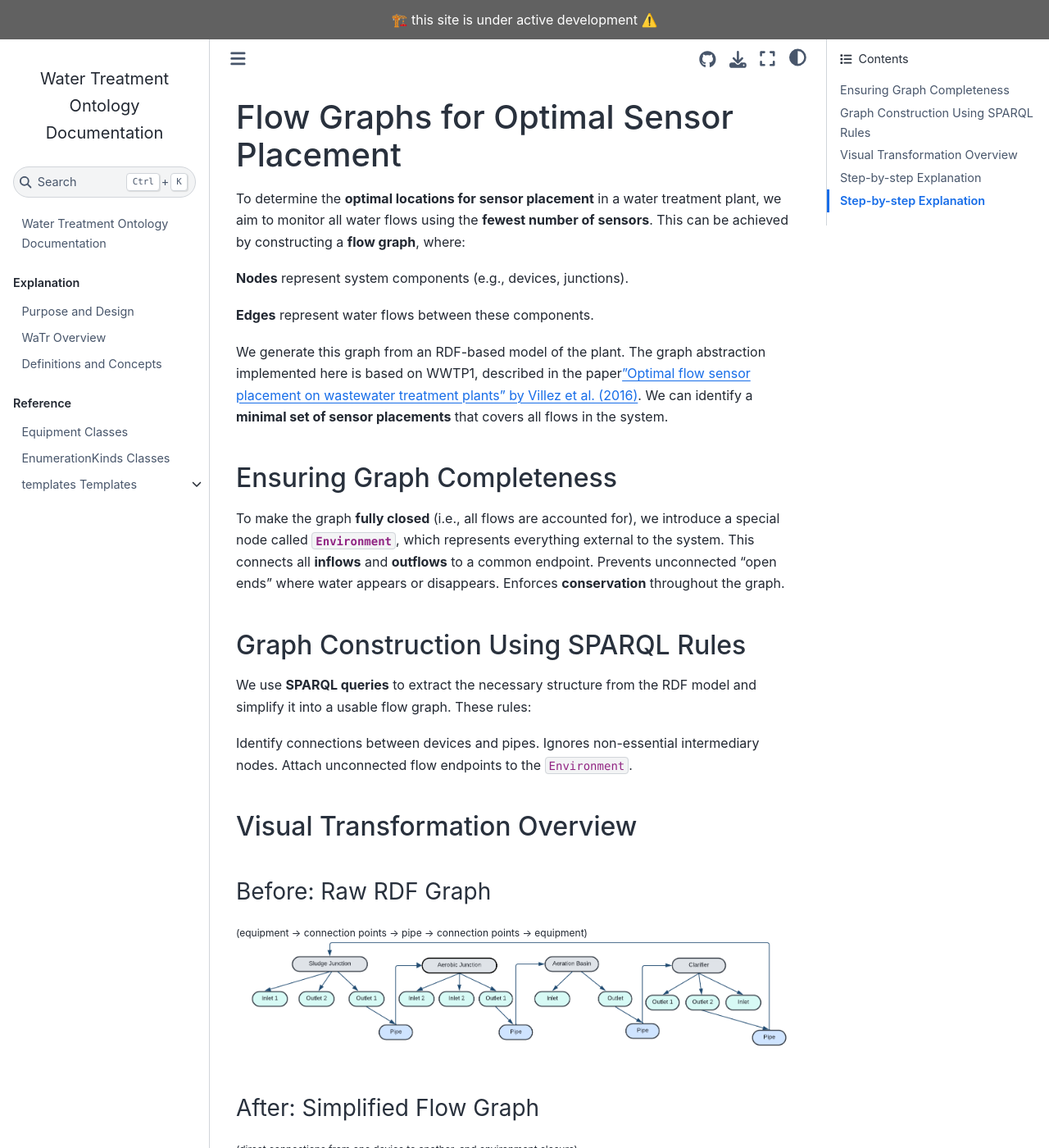
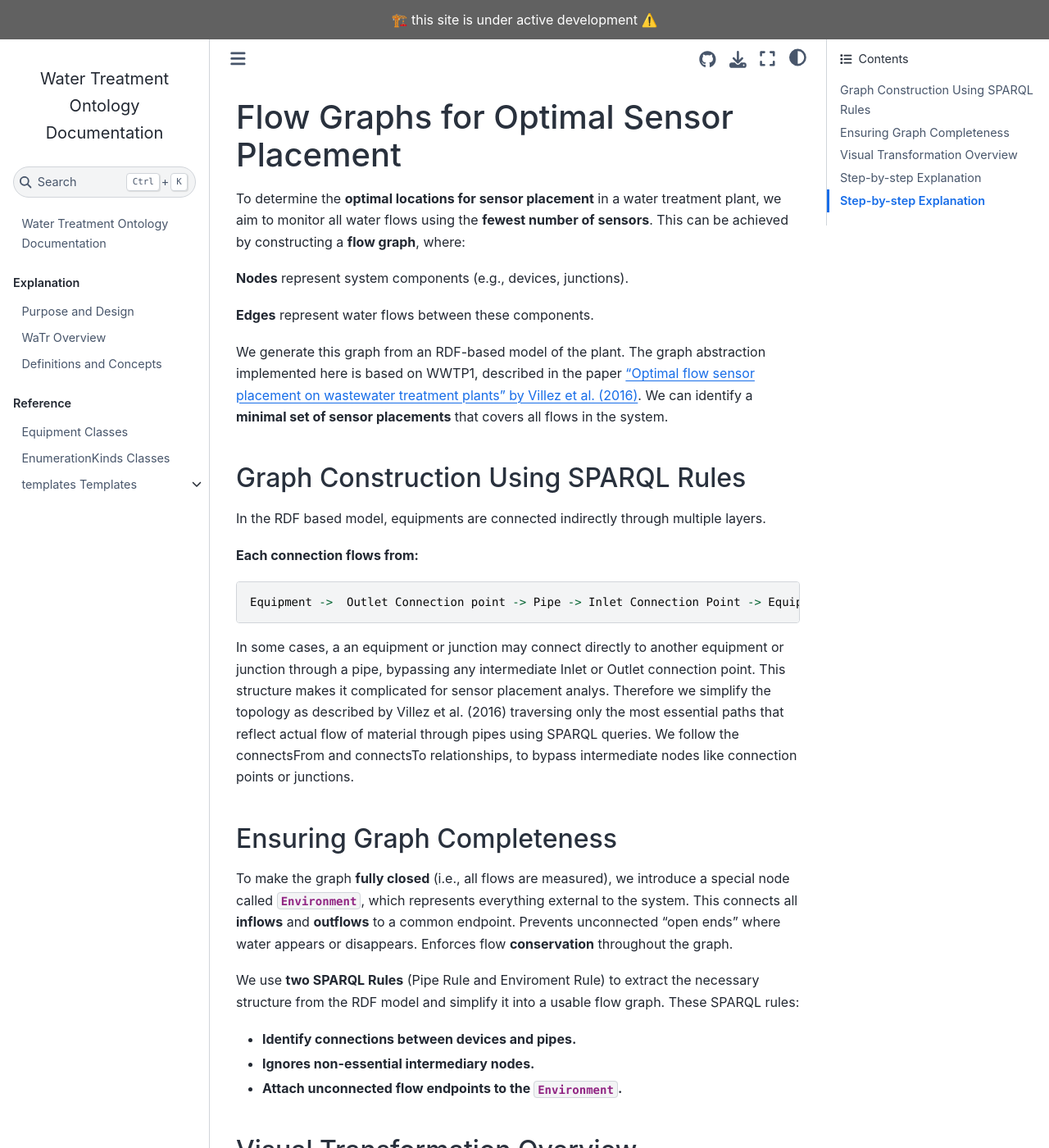
Before and after one commit to DataDrivenCPS/water-ontology, a Jupyter Book: the page built from docs/explanation/flow_graph_sensor.md, in a window 1280 px wide and 1400 px high. Shown: the whole window at 82% size. Built offline with Jupyter Book 1.0.4 settings and Sphinx 7.4.7 and the Sphinx Book theme 1.1.4, drawn with Linux system fonts in a browser that asks for light colours; some of the changed text lies outside the part shown.

Commit message:
Updated the figure and added details

````diff
--- a/docs/explanation/flow_graph_sensor.md
+++ b/docs/explanation/flow_graph_sensor.md
@@ -7,21 +7,26 @@
 
 **Edges** represent water flows between these components.
 
-We generate this graph from an RDF-based model of the plant. The graph abstraction implemented here is based on WWTP1, described in the paper["Optimal flow sensor placement on wastewater treatment plants" by Villez et al. (2016)](https://doi.org/10.1016/j.watres.2016.05.068). We can identify a **minimal set of sensor placements** that covers all flows in the system.
+We generate this graph from an RDF-based model of the plant. The graph abstraction implemented here is based on WWTP1, described in the paper ["Optimal flow sensor placement on wastewater treatment plants" by Villez et al. (2016)](https://doi.org/10.1016/j.watres.2016.05.068). We can identify a **minimal set of sensor placements** that covers all flows in the system.
+## Graph Construction Using SPARQL Rules
+In the RDF based model, equipments are connected indirectly through multiple layers.
+
+**Each connection flows from:**
+  ```
+  Equipment ->  Outlet Connection point -> Pipe -> Inlet Connection Point -> Equipment
+  ```
+In some cases, a an equipment or junction may connect directly to another equipment or junction through a pipe, bypassing any intermediate Inlet or Outlet connection point. This structure makes it complicated for sensor placement analys. Therefore we simplify the topology as described by Villez et al. (2016) traversing only the most essential paths that reflect actual flow of material through pipes using SPARQL queries. We follow the connectsFrom and connectsTo relationships, to bypass intermediate nodes like connection points or junctions.
 
 ## Ensuring Graph Completeness
 
-To make the graph **fully closed** (i.e., all flows are accounted for), we introduce a special node called **`Environment`**, which represents everything external to the system. This connects all **inflows** and **outflows** to a common endpoint.
+To make the graph **fully closed** (i.e., all flows are measured), we introduce a special node called **`Environment`**, which represents everything external to the system. This connects all **inflows** and **outflows** to a common endpoint.
 Prevents unconnected “open ends” where water appears or disappears.
-Enforces **conservation** throughout the graph.
+Enforces flow **conservation** throughout the graph.
 
-## Graph Construction Using SPARQL Rules
-
-We use **SPARQL queries** to extract the necessary structure from the RDF model and simplify it into a usable flow graph. These rules:
-
-Identify connections between devices and pipes.
-Ignores non-essential intermediary nodes.
-Attach unconnected flow endpoints to the `Environment`.
+We use **two SPARQL Rules** (Pipe Rule and Enviroment Rule) to extract the necessary structure from the RDF model and simplify it into a usable flow graph. These SPARQL rules:
+- **Identify connections between devices and pipes.**
+- **Ignores non-essential intermediary nodes.**
+- **Attach unconnected flow endpoints to the `Environment`.**
 
 
 ## Visual Transformation Overview
@@ -113,7 +118,7 @@
     Marks the endpoint as `Environment`.
   - **Resulting connection:**
     ```
-    Device-> connects_to_env -> Environment
+    Equipment-> connects_to_env -> Environment
     ```
 
 - **Branch 2 (Inlet):**
@@ -129,7 +134,7 @@
     Marks the source as `Environment`.
   - **Resulting connection:**
     ```
-    Environment ->  connects_to_env -> Device
+    Environment ->  connects_to_env -> Equipment
     ```
 
 
````
Also changed, not shown: docs/explanation/images/WTS1.png.
